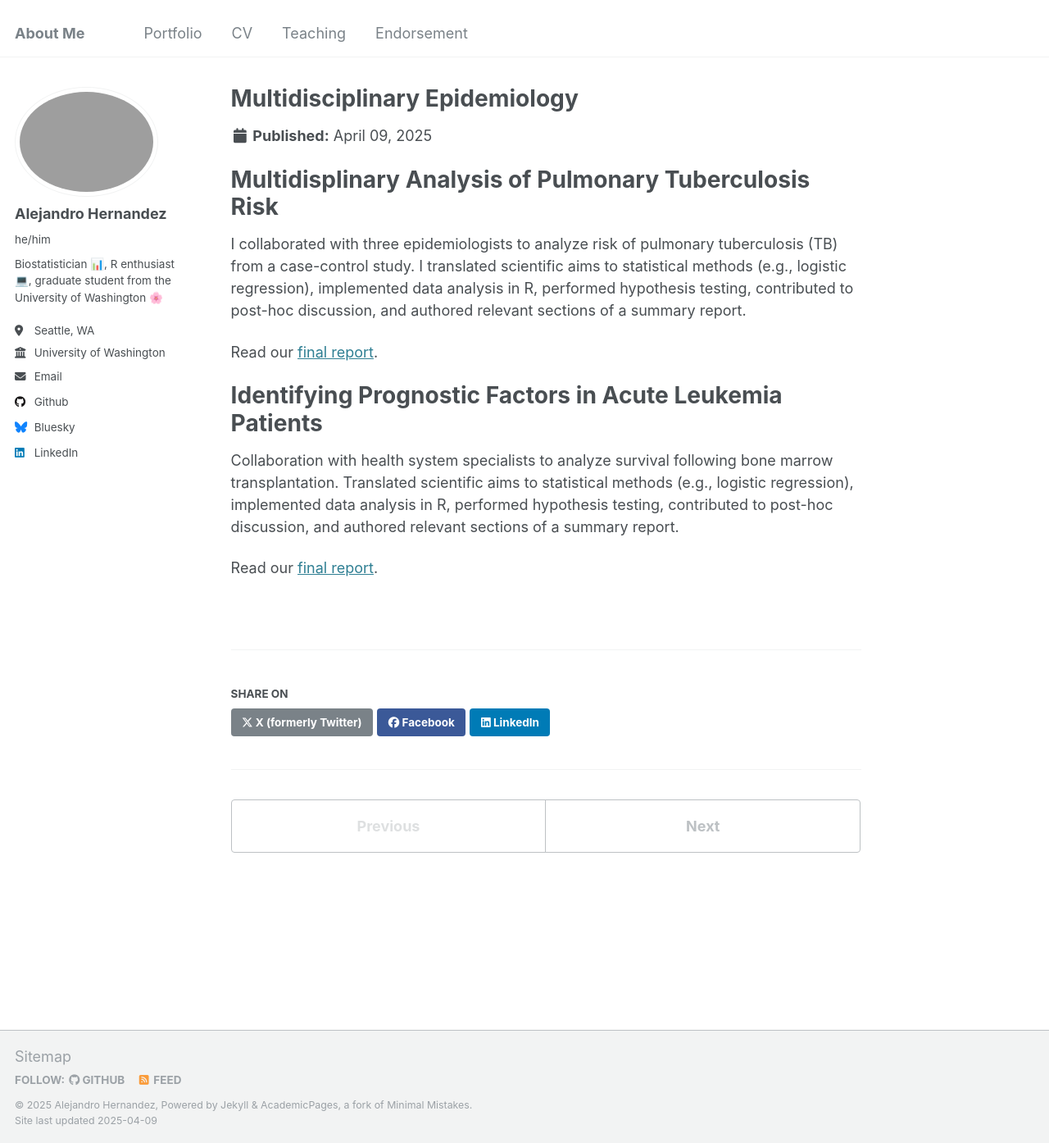
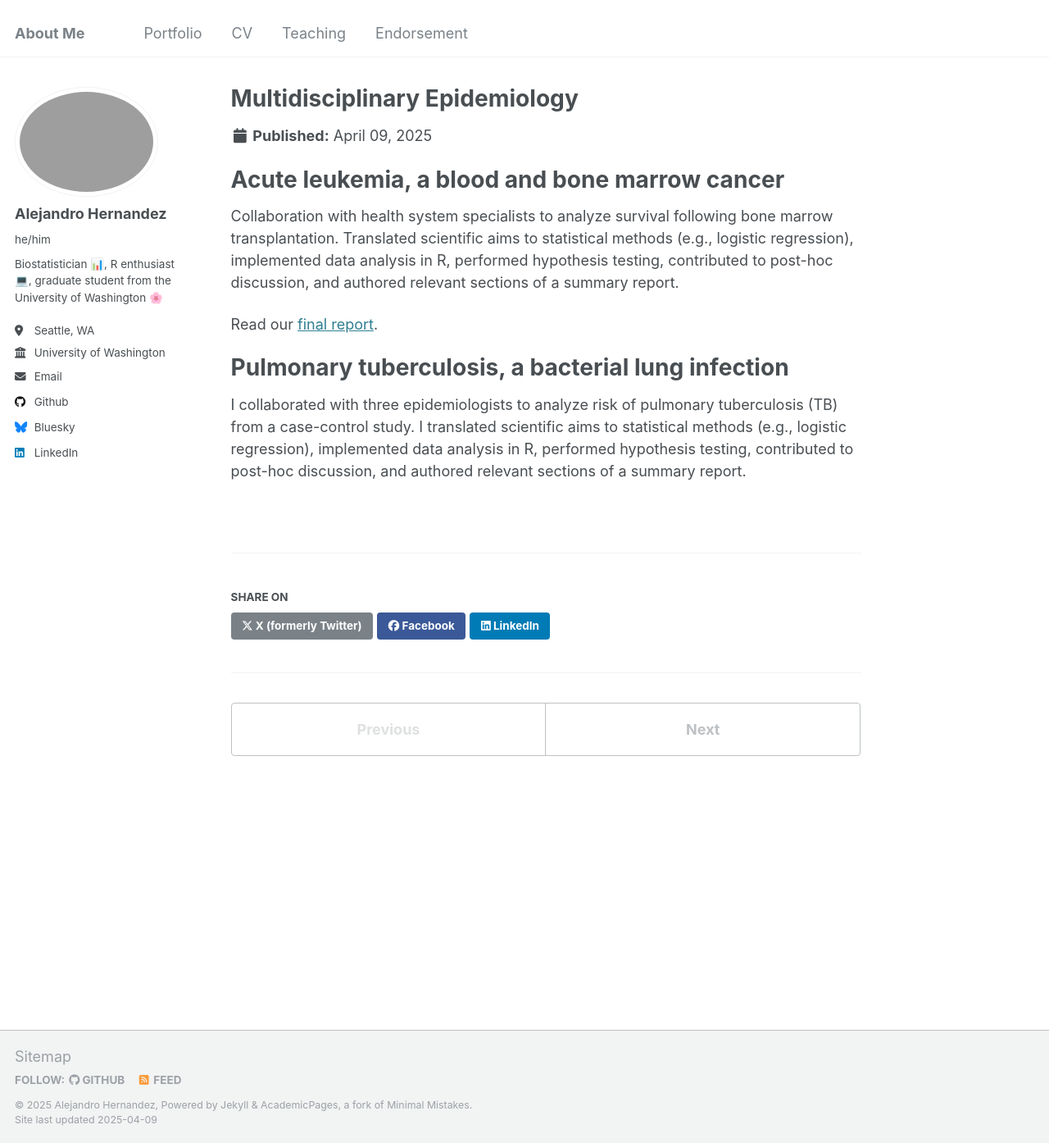
Before and after one commit to alejandroh3005/alejandroh3005.github.io, a Jekyll site: the page built from _portfolio/epidemiology.md, in a window 1280 px wide and 1394 px high. Shown: the whole window at 82% size. Built offline with Jekyll 4.4.1, drawn with Linux system fonts in a browser that asks for light colours.

Commit message:
Update epidemiology projects

```diff
--- a/_portfolio/epidemiology.md
+++ b/_portfolio/epidemiology.md
@@ -4,14 +4,12 @@ excerpt: "Short-term public health projects<br/><img src='/images/leukemia.png'>
 collection: portfolio
 ---
 
-# Multidisplinary Analysis of Pulmonary Tuberculosis Risk
-
-I collaborated with three epidemiologists to analyze risk of pulmonary tuberculosis (TB) from a case-control study. I translated scientific aims to statistical methods (e.g., logistic regression), implemented data analysis in R, performed hypothesis testing, contributed to post-hoc discussion, and authored relevant sections of a summary report.
-
-Read our [final report](https://github.com/alejandroh3005/categorical-epidemiology/blob/6c02c28da6292a3a20392a359df9d6255a3393d8/code/project-group11.pdf).
-
-# Identifying Prognostic Factors in Acute Leukemia Patients
+# Acute leukemia, a blood and bone marrow cancer
 
 Collaboration with health system specialists to analyze survival following bone marrow transplantation. Translated scientific aims to statistical methods (e.g., logistic regression), implemented data analysis in R, performed hypothesis testing, contributed to post-hoc discussion, and authored relevant sections of a summary report.
 
-Read our [final report](https://github.com/alejandroh3005/alejandroh3005.github.io/tree/main/files).
+Read our [final report](https://github.com/alejandroh3005/alejandroh3005.github.io/blob/main/files/Identifying%20Prognostic%20Factors%20in%20Acute%20Leukemia%20Patients.pdf).
+
+# Pulmonary tuberculosis, a bacterial lung infection
+
+I collaborated with three epidemiologists to analyze risk of pulmonary tuberculosis (TB) from a case-control study. I translated scientific aims to statistical methods (e.g., logistic regression), implemented data analysis in R, performed hypothesis testing, contributed to post-hoc discussion, and authored relevant sections of a summary report.
```
